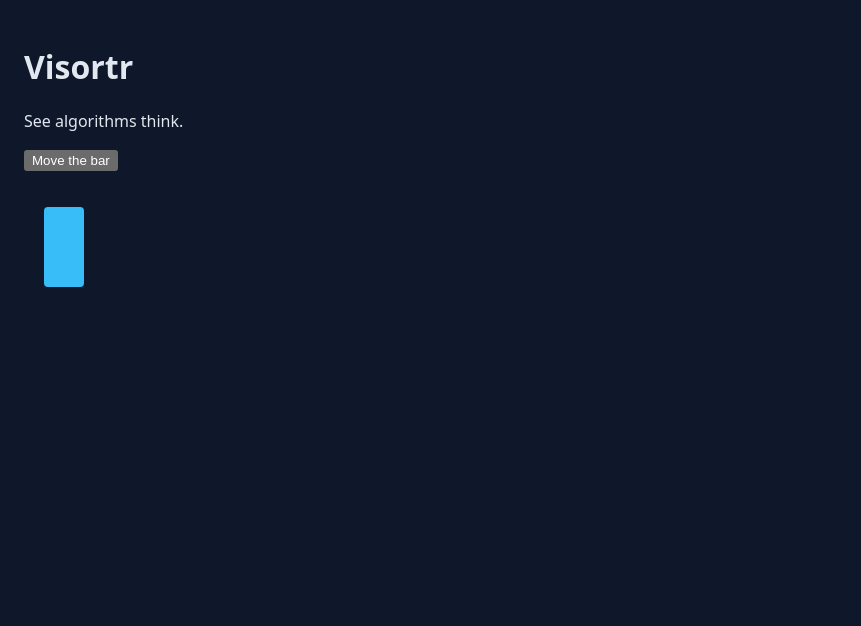
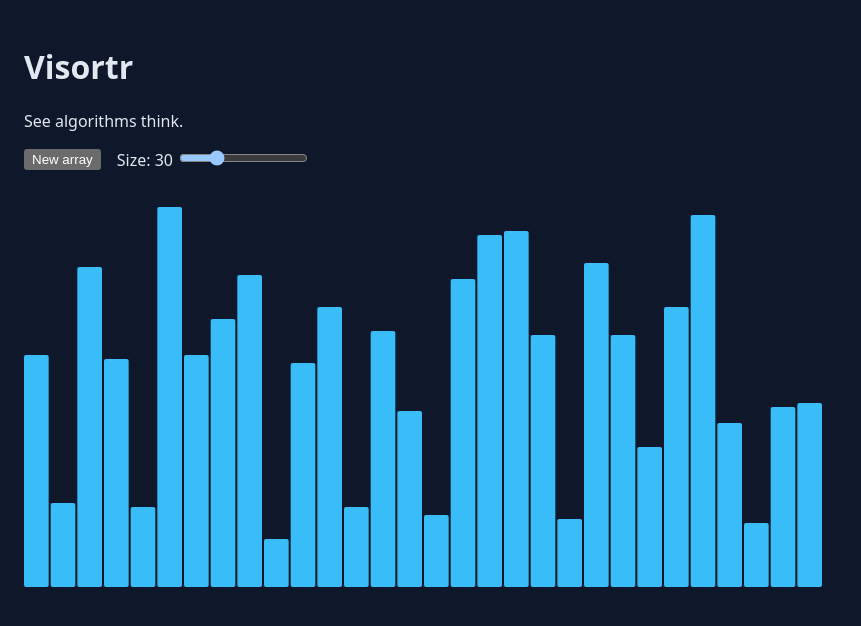
Before and after one commit to masone3/visortr, a React (Vite) app: page / in a window 1280 px wide. Shown: the top 626 px of the page, without its empty margins (0-861 px from the left). Built offline with nearby package versions, Linux system fonts and the light colour scheme.

Commit message:
feat: render bar chart with size slider and new array button

```diff
--- a/src/App.jsx
+++ b/src/App.jsx
@@ -1,27 +1,43 @@
 import { useState } from "react";
-import { motion } from "framer-motion";
+import BarChart from "./components/BarChart";
+import { generateRandomArray } from "./utils/array";
+
+const DEFAULT_SIZE = 30;
 
 export default function App() {
-  const [moved, setMoved] = useState(false);
+  const [size, setSize] = useState(DEFAULT_SIZE);
+  const [values, setValues] = useState(() => generateRandomArray(DEFAULT_SIZE));
+
+  function handleSizeChange(event) {
+    const newSize = Number(event.target.value);
+    setSize(newSize);
+    setValues(generateRandomArray(newSize));
+  }
+
+  function handleNewArray() {
+    setValues(generateRandomArray(size));
+  }
 
   return (
     <main style={{ padding: 24 }}>
       <h1>Visortr</h1>
       <p>See algorithms think.</p>
 
-      <button onClick={() => setMoved((m) => !m)}>Move the bar</button>
+      <div style={{ display: "flex", gap: 16, alignItems: "center", marginBottom: 16 }}>
+        <button onClick={handleNewArray}>New array</button>
+        <label>
+          Size: {size}{" "}
+          <input
+            type="range"
+            min={5}
+            max={100}
+            value={size}
+            onChange={handleSizeChange}
+          />
+        </label>
+      </div>
 
-      <svg width="400" height="120" style={{ display: "block", marginTop: 16 }}>
-        <motion.rect
-          y={20}
-          width={40}
-          height={80}
-          rx={4}
-          fill="#38bdf8"
-          animate={{ x: moved ? 300 : 20 }}
-          transition={{ type: "spring", stiffness: 200, damping: 20 }}
-        />
-      </svg>
+      <BarChart values={values} />
     </main>
   );
 }
```
